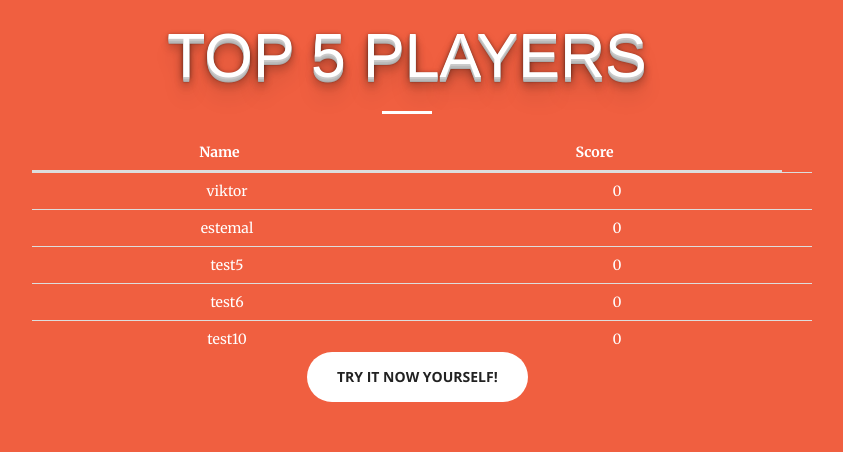
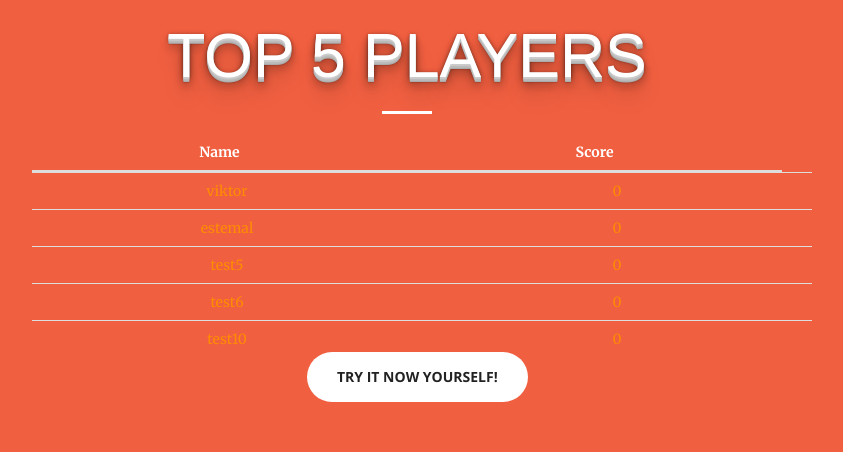
Before and after one commit to kirilhristov91/ITECH, a Django app: page /guess_the_movie/ in a window 1280 px wide. Shown: the part 855-1307 px from the top of the page, without its empty margins (233-1076 px from the left). Run offline with Django 3.2, Linux system fonts and the light colour scheme; data comes from the database, SQL or seed files in the repository; some libraries are stand-ins or nearby versions.

Commit message:
changin color on table

```diff
--- a/ITECH/templates/guess_the_movie/about.html
+++ b/ITECH/templates/guess_the_movie/about.html
@@ -5,6 +5,7 @@
 {% block title %}<title>About</title>{% endblock %}
 {% block body %}<body>{% endblock %}
 {% block uppper %}
+<header>
      <div id="carousel-example-generic" class="carousel slide">
 
             <!-- Wrapper for slides -->
@@ -21,4 +22,5 @@
 
 
         </div>
+    </header>
 {% endblock %}
--- a/ITECH/templates/guess_the_movie/index.html
+++ b/ITECH/templates/guess_the_movie/index.html
@@ -71,10 +71,10 @@
                     <div class="row padding-table">
                         <div class="col-lg-12">
                             <table class="table tabletop5" id="table">
-                                <thead>
+                                <thead >
                                 <tr>
-                                    <th>Name</th>
-                                    <th>Score</th>
+                                    <th background-color="white">Name</th>
+                                    <th background-color="white">Score</th>
 
                                 </tr>
                                 </thead>
@@ -82,8 +82,8 @@
 
                                 {% for user in top5Users %}
                                 <tr>
-                                    <td class="addborders">{{ user.user.username }}</td>
-                                    <td class="addborders">{{ user.total_points }}</td>
+                                    <td style="color:darkorange" class="addborders">{{ user.user.username }}</td>
+                                    <td style="color:darkorange"class="addborders">{{ user.total_points }}</td>
                                 </tr>
                                 {% endfor %}
 
```
